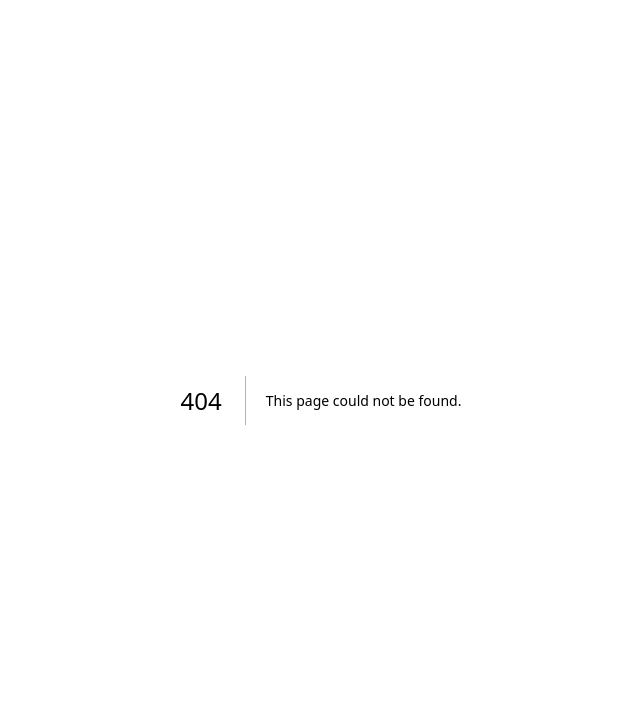
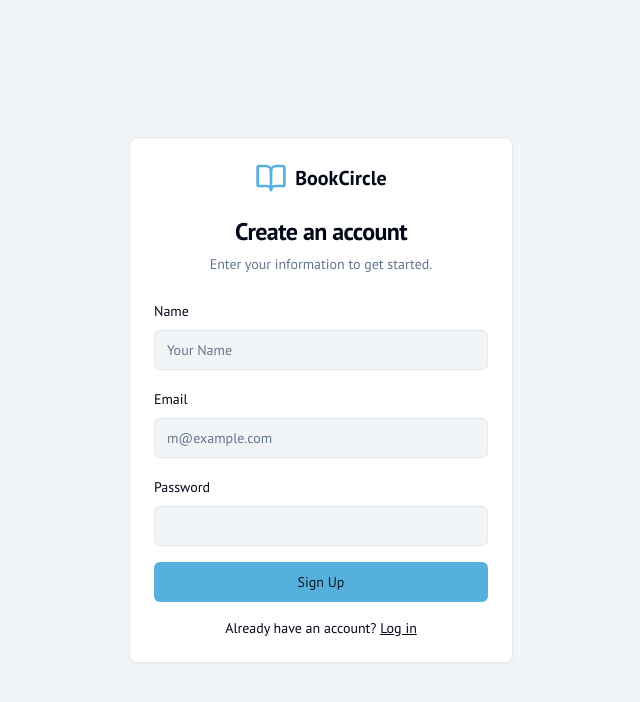
Before and after one commit to ali-sedaghatbaf/book-circle, a Next.js app: page /signup in a window 1280 px wide. Before the commit this address had no page. Shown: the top 702 px of the page, without its empty margins (319-959 px from the left). Built offline with nearby package versions, Linux system fonts and the light colour scheme.

Commit message:
add pages for login/signup and user profile

```diff
--- a/src/app/(app)/layout.tsx
+++ b/src/app/(app)/layout.tsx
@@ -1,11 +1,22 @@
 import AppSidebar from '@/components/app-sidebar';
-import { SidebarProvider, Sidebar, SidebarInset, SidebarHeader, SidebarTrigger } from '@/components/ui/sidebar';
+import { SidebarProvider, Sidebar, SidebarInset, SidebarTrigger } from '@/components/ui/sidebar';
 import { Button } from '@/components/ui/button';
 import { Avatar, AvatarFallback, AvatarImage } from '@/components/ui/avatar';
-import { BookOpen } from 'lucide-react';
+import { BookOpen, LogOut, User } from 'lucide-react';
 import Link from 'next/link';
+import {
+    DropdownMenu,
+    DropdownMenuContent,
+    DropdownMenuItem,
+    DropdownMenuLabel,
+    DropdownMenuSeparator,
+    DropdownMenuTrigger,
+} from "@/components/ui/dropdown-menu"
+import { getCurrentUser } from '@/lib/data';
 
-export default function AppLayout({ children }: { children: React.ReactNode }) {
+export default async function AppLayout({ children }: { children: React.ReactNode }) {
+  const user = await getCurrentUser();
+
   return (
     <SidebarProvider>
       <Sidebar>
@@ -20,10 +31,40 @@ export default function AppLayout({ children }: { children: React.ReactNode }) {
               <span>BookCircle</span>
             </Link>
           </div>
-          <Avatar>
-            <AvatarImage src="https://placehold.co/40x40.png?text=A" data-ai-hint="person portrait" />
-            <AvatarFallback>A</AvatarFallback>
-          </Avatar>
+          <DropdownMenu>
+            <DropdownMenuTrigger asChild>
+                <Button variant="ghost" className="relative h-10 w-10 rounded-full">
+                    <Avatar>
+                        <AvatarImage src={user.avatar} data-ai-hint="person portrait" />
+                        <AvatarFallback>{user.name.charAt(0)}</AvatarFallback>
+                    </Avatar>
+                </Button>
+            </DropdownMenuTrigger>
+            <DropdownMenuContent className="w-56" align="end" forceMount>
+                <DropdownMenuLabel className="font-normal">
+                    <div className="flex flex-col space-y-1">
+                        <p className="text-sm font-medium leading-none">{user.name}</p>
+                        <p className="text-xs leading-none text-muted-foreground">
+                            user-id: {user.id}
+                        </p>
+                    </div>
+                </DropdownMenuLabel>
+                <DropdownMenuSeparator />
+                <DropdownMenuItem asChild>
+                    <Link href="/profile">
+                        <User className="mr-2 h-4 w-4" />
+                        <span>Profile</span>
+                    </Link>
+                </DropdownMenuItem>
+                <DropdownMenuSeparator />
+                <DropdownMenuItem asChild>
+                     <Link href="/login">
+                        <LogOut className="mr-2 h-4 w-4" />
+                        <span>Log out</span>
+                    </Link>
+                </DropdownMenuItem>
+            </DropdownMenuContent>
+          </DropdownMenu>
         </header>
         <main className="p-4 sm:p-6">{children}</main>
       </SidebarInset>
--- /dev/null
+++ b/src/app/(app)/profile/page.tsx
@@ -0,0 +1,34 @@
+import { getCurrentUser } from '@/lib/data';
+import { Avatar, AvatarFallback, AvatarImage } from '@/components/ui/avatar';
+import { Card, CardContent } from '@/components/ui/card';
+import { Button } from '@/components/ui/button';
+import { Pen } from 'lucide-react';
+
+export default async function ProfilePage() {
+  const user = await getCurrentUser();
+
+  return (
+    <div className="max-w-2xl mx-auto">
+      <div className="flex justify-between items-center mb-6">
+        <h1 className="text-3xl font-bold font-headline">Your Profile</h1>
+        <Button variant="outline">
+          <Pen className="mr-2 h-4 w-4" />
+          Edit Profile
+        </Button>
+      </div>
+      <Card>
+        <CardContent className="pt-6 flex flex-col sm:flex-row items-center gap-6">
+          <Avatar className="h-24 w-24">
+            <AvatarImage src={user.avatar} data-ai-hint="person portrait" />
+            <AvatarFallback>{user.name.charAt(0)}</AvatarFallback>
+          </Avatar>
+          <div className="space-y-1 text-center sm:text-left">
+            <h2 className="text-2xl font-semibold">{user.name}</h2>
+            <p className="text-muted-foreground">Joined on {new Date().toLocaleDateString('en-US', { year: 'numeric', month: 'long', day: 'numeric' })}</p>
+             <p className="text-muted-foreground">user-id: {user.id}</p>
+          </div>
+        </CardContent>
+      </Card>
+    </div>
+  );
+}
--- /dev/null
+++ b/src/app/login/page.tsx
@@ -0,0 +1,46 @@
+import { Button } from '@/components/ui/button';
+import { Card, CardContent, CardDescription, CardHeader, CardTitle } from '@/components/ui/card';
+import { Input } from '@/components/ui/input';
+import { Label } from '@/components/ui/label';
+import { BookOpen } from 'lucide-react';
+import Link from 'next/link';
+
+export default function LoginPage() {
+  return (
+    <div className="flex min-h-screen items-center justify-center bg-background p-4">
+      <Card className="w-full max-w-sm">
+        <CardHeader className="text-center">
+          <div className="mb-4 flex justify-center">
+            <Link href="/" className="flex items-center gap-2 font-bold text-xl font-headline">
+              <BookOpen className="h-8 w-8 text-primary" />
+              <span>BookCircle</span>
+            </Link>
+          </div>
+          <CardTitle className="text-2xl">Welcome back</CardTitle>
+          <CardDescription>Enter your credentials to access your account.</CardDescription>
+        </CardHeader>
+        <CardContent>
+          <form className="space-y-4">
+            <div className="space-y-2">
+              <Label htmlFor="email">Email</Label>
+              <Input id="email" type="email" placeholder="m@example.com" required />
+            </div>
+            <div className="space-y-2">
+              <Label htmlFor="password">Password</Label>
+              <Input id="password" type="password" required />
+            </div>
+            <Button type="submit" className="w-full" asChild>
+                <Link href="/dashboard">Log In</Link>
+            </Button>
+          </form>
+          <div className="mt-4 text-center text-sm">
+            Don&apos;t have an account?{' '}
+            <Link href="/signup" className="underline">
+              Sign up
+            </Link>
+          </div>
+        </CardContent>
+      </Card>
+    </div>
+  );
+}
--- a/src/app/page.tsx
+++ b/src/app/page.tsx
@@ -16,9 +16,9 @@ export default function Home() {
         <p className="text-lg md:text-xl text-muted-foreground max-w-2xl mb-8">
           A community to discuss your favorite books, one chapter at a time. Share your thoughts, discover new perspectives, and connect with fellow readers.
         </p>
-        <Link href="/dashboard" passHref>
+        <Link href="/login" passHref>
           <Button size="lg">
-            Start Exploring
+            Get Started
             <ArrowRight className="ml-2 h-5 w-5" />
           </Button>
         </Link>
--- /dev/null
+++ b/src/app/signup/page.tsx
@@ -0,0 +1,50 @@
+import { Button } from '@/components/ui/button';
+import { Card, CardContent, CardDescription, CardHeader, CardTitle } from '@/components/ui/card';
+import { Input } from '@/components/ui/input';
+import { Label } from '@/components/ui/label';
+import { BookOpen } from 'lucide-react';
+import Link from 'next/link';
+
+export default function SignupPage() {
+  return (
+    <div className="flex min-h-screen items-center justify-center bg-background p-4">
+      <Card className="w-full max-w-sm">
+        <CardHeader className="text-center">
+           <div className="mb-4 flex justify-center">
+            <Link href="/" className="flex items-center gap-2 font-bold text-xl font-headline">
+              <BookOpen className="h-8 w-8 text-primary" />
+              <span>BookCircle</span>
+            </Link>
+          </div>
+          <CardTitle className="text-2xl">Create an account</CardTitle>
+          <CardDescription>Enter your information to get started.</CardDescription>
+        </CardHeader>
+        <CardContent>
+          <form className="space-y-4">
+            <div className="space-y-2">
+              <Label htmlFor="name">Name</Label>
+              <Input id="name" placeholder="Your Name" required />
+            </div>
+            <div className="space-y-2">
+              <Label htmlFor="email">Email</Label>
+              <Input id="email" type="email" placeholder="m@example.com" required />
+            </div>
+            <div className="space-y-2">
+              <Label htmlFor="password">Password</Label>
+              <Input id="password" type="password" required />
+            </div>
+            <Button type="submit" className="w-full" asChild>
+                <Link href="/dashboard">Sign Up</Link>
+            </Button>
+          </form>
+          <div className="mt-4 text-center text-sm">
+            Already have an account?{' '}
+            <Link href="/login" className="underline">
+              Log in
+            </Link>
+          </div>
+        </CardContent>
+      </Card>
+    </div>
+  );
+}
```
